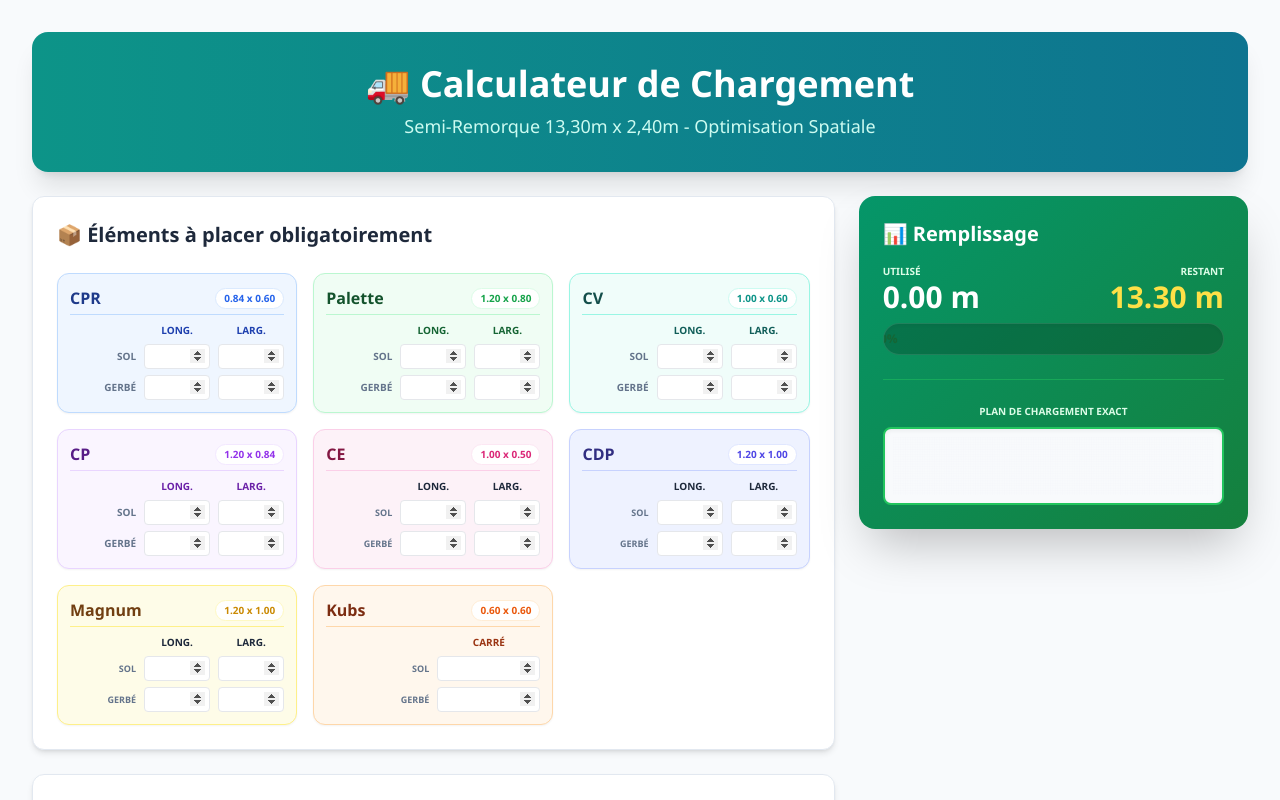
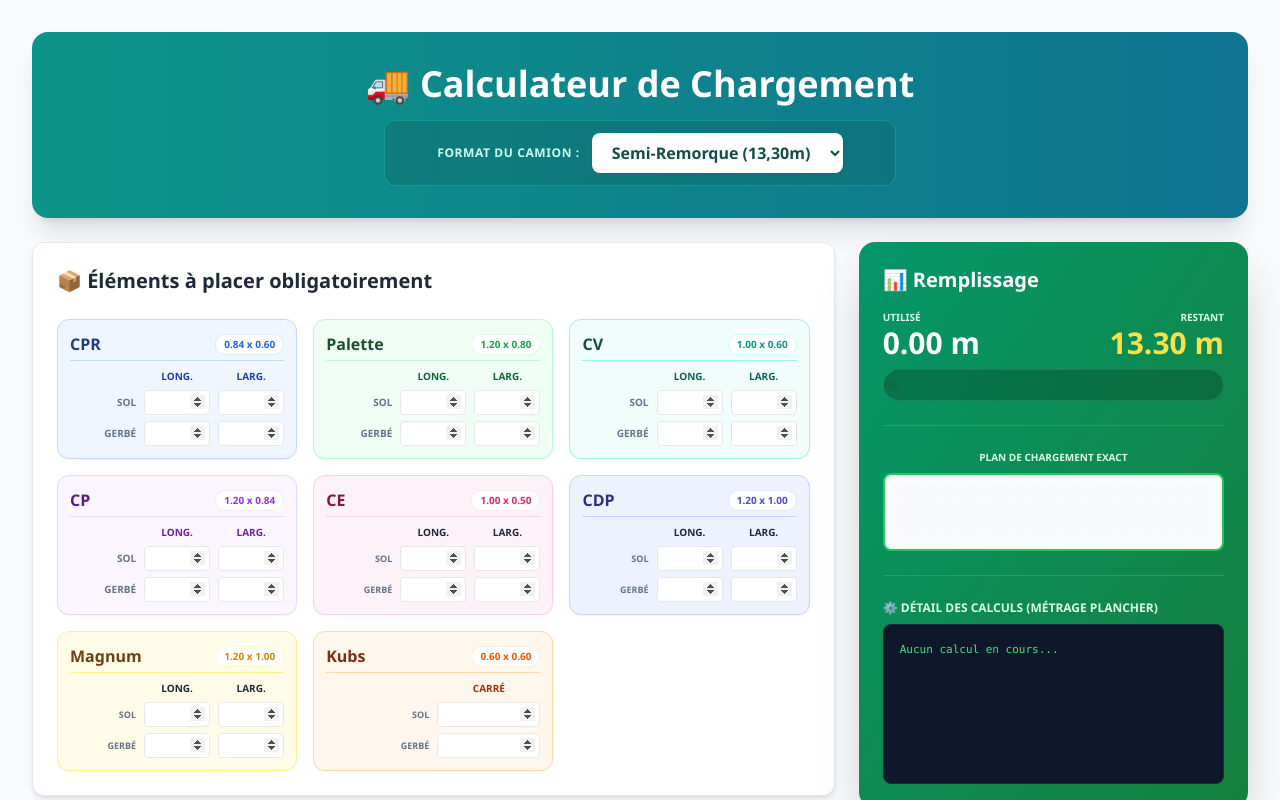
Before and after one commit to jzamor-stack/philobaucis-site, a website: page laposte/index.html in a window 1280 px wide. Drawn offline with nearby package versions, Linux system fonts and the light colour scheme.

Commit message:
Update index.html

```diff
--- a/laposte/index.html
+++ b/laposte/index.html
@@ -51,9 +51,18 @@
 
         <div class="max-w-7xl mx-auto space-y-6">
 
-            <div class="bg-gradient-to-r from-teal-600 to-cyan-700 rounded-2xl p-8 text-white shadow-xl text-center">
-                <h1 class="text-3xl md:text-4xl font-extrabold mb-2">🚚 Calculateur de Chargement</h1>
-                <p class="text-teal-100 text-lg font-medium">Semi-Remorque 13,30m x 2,40m - Optimisation Spatiale</p>
+            <!-- EN-TÊTE ET SÉLECTEUR DE CAMION -->
+            <div class="bg-gradient-to-r from-teal-600 to-cyan-700 rounded-2xl p-6 md:p-8 text-white shadow-xl text-center">
+                <h1 class="text-3xl md:text-4xl font-extrabold mb-4">🚚 Calculateur de Chargement</h1>
+                <div class="flex flex-col sm:flex-row justify-center items-center gap-3 bg-teal-800/30 p-3 rounded-xl max-w-lg mx-auto backdrop-blur-sm border border-teal-500/50">
+                    <label for="truck-type" class="text-teal-100 font-bold uppercase text-xs tracking-wider">Format du camion :</label>
+                    <select id="truck-type" class="bg-white text-teal-900 font-black rounded-lg px-4 py-2 outline-none calc-trigger cursor-pointer shadow-sm hover:ring-2 ring-teal-400 transition-all">
+                        <option value="1330">Semi-Remorque (13,30m)</option>
+                        <option value="800">Porteur 32 CE (8,00m)</option>
+                        <option value="600">Porteur 24 CE (6,00m)</option>
+                        <option value="500">Porteur 20 CE (5,00m)</option>
+                    </select>
+                </div>
             </div>
 
             <div class="grid grid-cols-1 xl:grid-cols-3 gap-6">
@@ -335,8 +344,18 @@
                         <div class="w-full bg-black/20 rounded-full h-8 overflow-hidden mb-6 border border-white/10 shadow-inner">
                             <div id="main-progress-bar" class="bg-white h-full flex items-center justify-center text-xs font-bold text-green-800 transition-all duration-500 shadow-lg">0%</div>
                         </div>
+
                         <div class="pt-6 border-t border-green-500/50 text-center uppercase text-[10px] font-bold text-green-100 mb-2">Plan de chargement exact</div>
-                        <div id="svg-container" class="bg-slate-50 p-2 rounded-lg border-2 border-green-500 overflow-x-auto shadow-inner"></div>
+                        <div id="svg-container" class="bg-slate-50 p-2 rounded-lg border-2 border-green-500 overflow-x-auto shadow-inner mb-6"></div>
+
+                        <!-- ZONE DES CALCULS ALGORITHMIQUES -->
+                        <div class="pt-6 border-t border-green-500/50">
+                            <h3 class="text-xs font-bold uppercase mb-2 text-green-100 flex items-center gap-2">
+                                <span>⚙️ Détail des calculs (Métrage Plancher)</span>
+                            </h3>
+                            <pre id="calc-log" class="bg-slate-900 text-green-400 p-4 rounded-lg border border-slate-800 text-[11px] overflow-y-auto h-40 shadow-inner whitespace-pre-wrap font-mono leading-relaxed"></pre>
+                        </div>
+
                     </div>
                 </div>
             </div>
@@ -344,19 +363,18 @@
     </div>
 
     <script>
-        // GPS & DATA
-        const SITES_BDD = { "pic_lognes": { nom: "PIC Paris Lognes", lat: 48.835, lng: 2.628, rayon: 500 } };
-        const TRUCK_L = 1330; const TRUCK_W = 240;
+        const TRUCK_W = 240;
 
+        // AJUSTEMENT DES EMPREINTES POUR RESPECTER LES LIMITES PAR RANGÉES (Camion = 240cm)
         const DIMS = {
-            cpr: { long: {w: 60, d: 84}, larg: {w: 84, d: 60} },
-            pal: { long: {w: 80, d: 120}, larg: {w: 120, d: 80} },
-            cv:  { long: {w: 60, d: 100}, larg: {w: 100, d: 60} },
-            cp:  { long: {w: 80, d: 120}, larg: {w: 240, d: 84} },
-            kub: { long: {w: 80, d: 60}, larg: {w: 80, d: 60} },
-            ce:  { long: {w: 50, d: 100}, larg: {w: 100, d: 50} },
-            cdp: { long: {w: 100, d: 120}, larg: {w: 120, d: 100} },
-            mag: { long: {w: 100, d: 120}, larg: {w: 120, d: 100} }
+            cpr: { long: {w: 60, d: 84}, larg: {w: 84, d: 60} },     // 4/rangée en long, 2/rangée en larg
+            pal: { long: {w: 80, d: 120}, larg: {w: 120, d: 80} },   // 3/rangée en long, 2/rangée en larg
+            cv:  { long: {w: 60, d: 100}, larg: {w: 100, d: 60} },   // 4/rangée en long, 2/rangée en larg
+            cp:  { long: {w: 80, d: 120}, larg: {w: 240, d: 84} },   // Force 3/rangée en long, 1/rangée en larg
+            kub: { long: {w: 80, d: 60}, larg: {w: 80, d: 60} },     // Force 3/rangée
+            ce:  { long: {w: 50, d: 100}, larg: {w: 100, d: 50} },   // 4/rangée en long, 2/rangée en larg
+            cdp: { long: {w: 100, d: 120}, larg: {w: 120, d: 100} }, // 2/rangée
+            mag: { long: {w: 100, d: 120}, larg: {w: 120, d: 100} }  // 2/rangée
         };
         const LABELS = { cpr:'CPR', pal:'PAL', cv:'CV', cp:'CP', kub:'KUB', ce:'CE', cdp:'CDP', mag:'MAG', kubv:'KV' };
         const COLORS = { cpr:'#3b82f6', pal:'#22c55e', cv:'#0d9488', cp:'#a855f7', kub:'#f97316', ce:'#ec4899', cdp:'#6366f1', mag:'#ca8a04' };
@@ -443,54 +461,103 @@
         });
 
         function calc() {
+            const TRUCK_L = parseInt(document.getElementById('truck-type').value) || 1330;
+
+            // DÉMARRAGE DU LOG MATHÉMATIQUE ÉPURÉ
+            let logText = "";
+            const formatFr = (num) => num.toFixed(2).replace('.', ',');
+            const addMathLog = (label, depthCm, widthCm, piles) => {
+                if(piles <= 0) return "";
+                let d = depthCm / 100;
+                let perRow = Math.floor(240 / widthCm);
+                let mathRes = (d * piles) / perRow;
+                return `${label} : (${formatFr(d)} x ${piles}) / ${perRow} = ${formatFr(mathRes)} m\n`;
+            };
+
             let itemsToPlace = [];
             // OBLIGATOIRES
             ['cpr','pal','cv','cp','ce','cdp','mag'].forEach(t => {
-                const qnl = getVal(t+'-n-long'); const qnw = getVal(t+'-n-larg');
-                const qgl = getVal(t+'-g-long'); const qgw = getVal(t+'-g-larg');
-                for(let i=0; i<qnl; i++) itemsToPlace.push({ type:t, w:DIMS[t].long.w, d:DIMS[t].long.d });
-                for(let i=0; i<qnw; i++) itemsToPlace.push({ type:t, w:DIMS[t].larg.w, d:DIMS[t].larg.d });
-                if(qgl > 0) for(let i=0; i<Math.ceil(qgl/2); i++) itemsToPlace.push({ type:t, w:DIMS[t].long.w, d:DIMS[t].long.d, stacked:true });
-                if(qgw > 0) for(let i=0; i<Math.ceil(qgw/2); i++) itemsToPlace.push({ type:t, w:DIMS[t].larg.w, d:DIMS[t].larg.d, stacked:true });
+                let qnl = getVal(t+'-n-long'); let qgl = getVal(t+'-g-long');
+                let pilesLong = qnl + Math.ceil(qgl/2);
+                if(pilesLong > 0) logText += addMathLog(LABELS[t] + ' (Long.)', DIMS[t].long.d, DIMS[t].long.w, pilesLong);
+
+                let qnw = getVal(t+'-n-larg'); let qgw = getVal(t+'-g-larg');
+                let pilesLarg = qnw + Math.ceil(qgw/2);
+                if(pilesLarg > 0) logText += addMathLog(LABELS[t] + ' (Larg.)', DIMS[t].larg.d, DIMS[t].larg.w, pilesLarg);
+
+                for(let i=0; i<qnl; i++) itemsToPlace.push({ type:t, w:DIMS[t].long.w, d:DIMS[t].long.d, label:LABELS[t] });
+                for(let i=0; i<qnw; i++) itemsToPlace.push({ type:t, w:DIMS[t].larg.w, d:DIMS[t].larg.d, label:LABELS[t] });
+                if(qgl > 0) for(let i=0; i<Math.ceil(qgl/2); i++) itemsToPlace.push({ type:t, w:DIMS[t].long.w, d:DIMS[t].long.d, stacked:true, label:LABELS[t] });
+                if(qgw > 0) for(let i=0; i<Math.ceil(qgw/2); i++) itemsToPlace.push({ type:t, w:DIMS[t].larg.w, d:DIMS[t].larg.d, stacked:true, label:LABELS[t] });
             });
-            const kn = getVal('kub-n-long'); const kg = getVal('kub-g-long');
-            for(let i=0; i<kn; i++) itemsToPlace.push({ type:'kub', w:DIMS.kub.long.w, d:DIMS.kub.long.d });
-            for(let i=0; i<Math.ceil(kg/2); i++) itemsToPlace.push({ type:'kub', w:DIMS.kub.long.w, d:DIMS.kub.long.d, stacked:true });
+
+            let kn = getVal('kub-n-long'); let kg = getVal('kub-g-long');
+            let pilesKub = kn + Math.ceil(kg/2);
+            if(pilesKub > 0) logText += addMathLog('KUB', DIMS.kub.long.d, DIMS.kub.long.w, pilesKub);
+
+            for(let i=0; i<kn; i++) itemsToPlace.push({ type:'kub', w:DIMS.kub.long.w, d:DIMS.kub.long.d, label:LABELS.kub });
+            for(let i=0; i<Math.ceil(kg/2); i++) itemsToPlace.push({ type:'kub', w:DIMS.kub.long.w, d:DIMS.kub.long.d, stacked:true, label:LABELS.kub });
 
             // VIDE
             const kv = getVal('kubv-tot');
             if(kv > 0) {
-                const piles = Math.ceil(kv / 5);
-                for(let i=0; i<piles; i++) {
-                    let countInPile = (i === piles - 1 && kv % 5 !== 0) ? kv % 5 : 5;
+                let pilesKv = Math.ceil(kv / 5);
+                logText += addMathLog('KUB Vide', DIMS.kub.long.d, DIMS.kub.long.w, pilesKv);
+                for(let i=0; i<pilesKv; i++) {
+                    let countInPile = (i === pilesKv - 1 && kv % 5 !== 0) ? kv % 5 : 5;
                     itemsToPlace.push({ type:'kub', w:DIMS.kub.long.w, d:DIMS.kub.long.d, stacked: true, label: `KV(${countInPile})` });
                 }
             }
+
             const pv = getVal('palv-tot'); const pvRatio = getVal('palv-stk') || 1;
             if(pv > 0) {
-                const piles = Math.ceil(pv / pvRatio);
-                const d = DIMS.pal[STATE.palv];
-                for(let i=0; i<piles; i++) itemsToPlace.push({ type:'pal', w:d.w, d:d.d, stacked: true, label:'PV' });
+                let pilesPv = Math.ceil(pv / pvRatio);
+                let dimPv = DIMS.pal[STATE.palv];
+                logText += addMathLog('PAL Vide ('+STATE.palv+')', dimPv.d, dimPv.w, pilesPv);
+                for(let i=0; i<pilesPv; i++) itemsToPlace.push({ type:'pal', w:dimPv.w, d:dimPv.d, stacked: true, label:'PV' });
             }
 
+            // Lignes Mixtes (Log mathématique)
+            customLines.forEach((line, idx) => {
+                let maxD = Math.max(...line.map(i => i.d)) / 100;
+                logText += `Ligne Mixte ${idx+1} : 1 rangée de ${formatFr(maxD)} m = ${formatFr(maxD)} m\n`;
+            });
+
+            // PACKING
             let skyline = new Array(TRUCK_W).fill(0);
             let placed = [];
 
             const place = (item, isAuto = false) => {
-                const orientations = (item.w === item.d) ? [{w:item.w, d:item.d}] : [{w:item.w, d:item.d}, {w:item.d, d:item.w}];
+                const orientations = (item.w === item.d) ? [{w:item.w, d:item.d}] : [
+                    {w:item.w, d:item.d},
+                    {w:item.d, d:item.w}
+                ];
+
                 let best = null;
-                orientations.forEach(o => {
+                for (let o of orientations) {
                     let bestY = -1; let minX = Infinity;
                     for(let y = 0; y <= TRUCK_W - o.w; y++) {
                         let maxX = 0; for(let i=y; i<y+o.w; i++) if(skyline[i] > maxX) maxX = skyline[i];
 
-                        // FIX ALERTE: L'IA est limitée à TRUCK_L, mais pas les placements manuels
-                        let fitsInTruck = isAuto ? (maxX + o.d <= TRUCK_L) : true;
+                        if (isAuto && (maxX + o.d > TRUCK_L)) continue;
 
-                        if(fitsInTruck && maxX < minX) { minX = maxX; bestY = y; }
+                        if(maxX < minX) { minX = maxX; bestY = y; }
                     }
-                    if(bestY !== -1 && (!best || minX < best.minX)) best = { minX, bestY, w:o.w, d:o.d };
-                });
+                    if(bestY !== -1) {
+                        if (!best) {
+                            best = { minX, bestY, w:o.w, d:o.d };
+                        } else {
+                            let preferredExceeds = (best.minX + best.d > TRUCK_L);
+                            let rotatedFits = (minX + o.d <= TRUCK_L);
+                            if (preferredExceeds && rotatedFits) {
+                                best = { minX, bestY, w:o.w, d:o.d };
+                            } else if (minX < best.minX) {
+                                best = { minX, bestY, w:o.w, d:o.d };
+                            }
+                        }
+                    }
+                }
+
                 if(best) {
                     for(let i = best.bestY; i < best.bestY + best.w; i++) skyline[i] = best.minX + best.d;
                     placed.push({ ...item, x: best.minX, y: best.bestY, w: best.w, d: best.d, auto: isAuto });
@@ -510,10 +577,10 @@
 
             if(!truckFull) {
                 const q1 = document.getElementById('gide-q1-ref').value;
-                if(q1 !== 'none') while(place({ type: q1, w: DIMS[q1].long.w, d: DIMS[q1].long.d }, true)) stockSummary[q1] = (stockSummary[q1] || 0) + 1;
+                if(q1 !== 'none') while(place({ type: q1, w: DIMS[q1].long.w, d: DIMS[q1].long.d, label:LABELS[q1] }, true)) stockSummary[q1] = (stockSummary[q1] || 0) + 1;
                 document.querySelectorAll('.prio-select').forEach(sel => {
                     const ref = sel.value;
-                    if(ref !== 'none') while(place({ type: ref, w: DIMS[ref].long.w, d: DIMS[ref].long.d }, true)) stockSummary[ref] = (stockSummary[ref] || 0) + 1;
+                    if(ref !== 'none') while(place({ type: ref, w: DIMS[ref].long.w, d: DIMS[ref].long.d, label:LABELS[ref] }, true)) stockSummary[ref] = (stockSummary[ref] || 0) + 1;
                 });
             }
 
@@ -521,15 +588,25 @@
             if(Object.keys(stockSummary).length > 0) {
                 sumBox.innerHTML = `✨ <b>Gidé :</b> "En optimisant le volume, je peux rajouter : ${Object.entries(stockSummary).map(([k, v]) => `${v} ${LABELS[k]}`).join(', ')}."`;
                 sumBox.classList.remove('hidden');
+
+                Object.keys(stockSummary).forEach(k => {
+                    logText += addMathLog(LABELS[k] + ' (IA)', DIMS[k].long.d, DIMS[k].long.w, stockSummary[k]);
+                });
             } else if (truckFull && (document.getElementById('gide-q1-ref').value !== 'none' || document.querySelector('.prio-select').value !== 'none')) {
                 sumBox.innerHTML = `✨ <b>Gidé :</b> "Désolé, le camion est déjà plein, je ne peux rien ajouter."`;
                 sumBox.classList.remove('hidden');
-            } else { sumBox.classList.add('hidden'); }
+            } else {
+                sumBox.classList.add('hidden');
+            }
 
             const used = Math.max(...skyline);
             const remain = TRUCK_L - used;
 
-            // ALERTE SURCAPACITÉ SI DÉPASSEMENT DES ÉLÉMENTS OBLIGATOIRES
+            // Affichage final dans le log
+            if(logText === "") logText = "Aucun calcul en cours...";
+            document.getElementById('calc-log').textContent = logText;
+
+            // ALERTE SURCAPACITÉ
             if(usedBeforeGide > TRUCK_L) {
                 document.getElementById('overcapacity-warning').classList.remove('hidden');
             } else {
@@ -556,10 +633,10 @@
                 card.className = "bg-gradient-to-br from-emerald-600 to-green-700 text-white p-6 rounded-2xl shadow-2xl sticky top-6 transition-colors duration-500";
             }
 
-            draw(placed, used, skyline);
+            draw(placed, used, skyline, TRUCK_L);
         }
 
-        function draw(rects, maxD, skyline) {
+        function draw(rects, maxD, skyline, TRUCK_L) {
             const findSugg = (segW, gap) => {
                 let s = [];
                 Object.keys(DIMS).forEach(t => {
@@ -570,10 +647,12 @@
                 });
                 return [...new Set(s)].slice(0,3).join('<br>');
             };
-            let svg = `<svg viewBox="0 0 1330 240" class="w-full">
+
+            let svg = `<svg viewBox="0 0 ${TRUCK_L} 240" class="w-full">
                 <defs><pattern id="grid" width="10" height="10" patternUnits="userSpaceOnUse"><path d="M 10 0 L 0 0 0 10" fill="none" stroke="#e2e8f0" stroke-width="0.5"/></pattern>
                 <pattern id="hole" width="10" height="10" patternTransform="rotate(45)" patternUnits="userSpaceOnUse"><rect width="10" height="10" fill="#facc15"/><line x1="0" y1="0" x2="0" y2="10" stroke="rgba(255,255,255,0.4)" stroke-width="5"/></pattern></defs>
-                <rect width="1330" height="240" fill="url(#grid)"/>`;
+                <rect width="${TRUCK_L}" height="240" fill="url(#grid)"/>`;
+
             rects.forEach(r => {
                 svg += `<rect x="${r.x}" y="${r.y}" width="${r.d-1}" height="${r.w-1}" fill="${COLORS[r.type]}" opacity="${r.auto?0.5:r.stacked?0.8:1}" stroke="white" rx="2"/><text x="${r.x+r.d/2}" y="${r.y+r.w/2}" font-size="8" fill="white" font-weight="bold" text-anchor="middle" dominant-baseline="central">${r.label || LABELS[r.type]}</text>`;
             });
@@ -591,7 +670,10 @@
         }
 
         window.onload = () => {
-            document.querySelectorAll('.calc-trigger').forEach(el => el.addEventListener('input', calc));
+            document.querySelectorAll('.calc-trigger').forEach(el => {
+                el.addEventListener('input', calc);
+                el.addEventListener('change', calc);
+            });
             calc();
         };
     </script>
```
